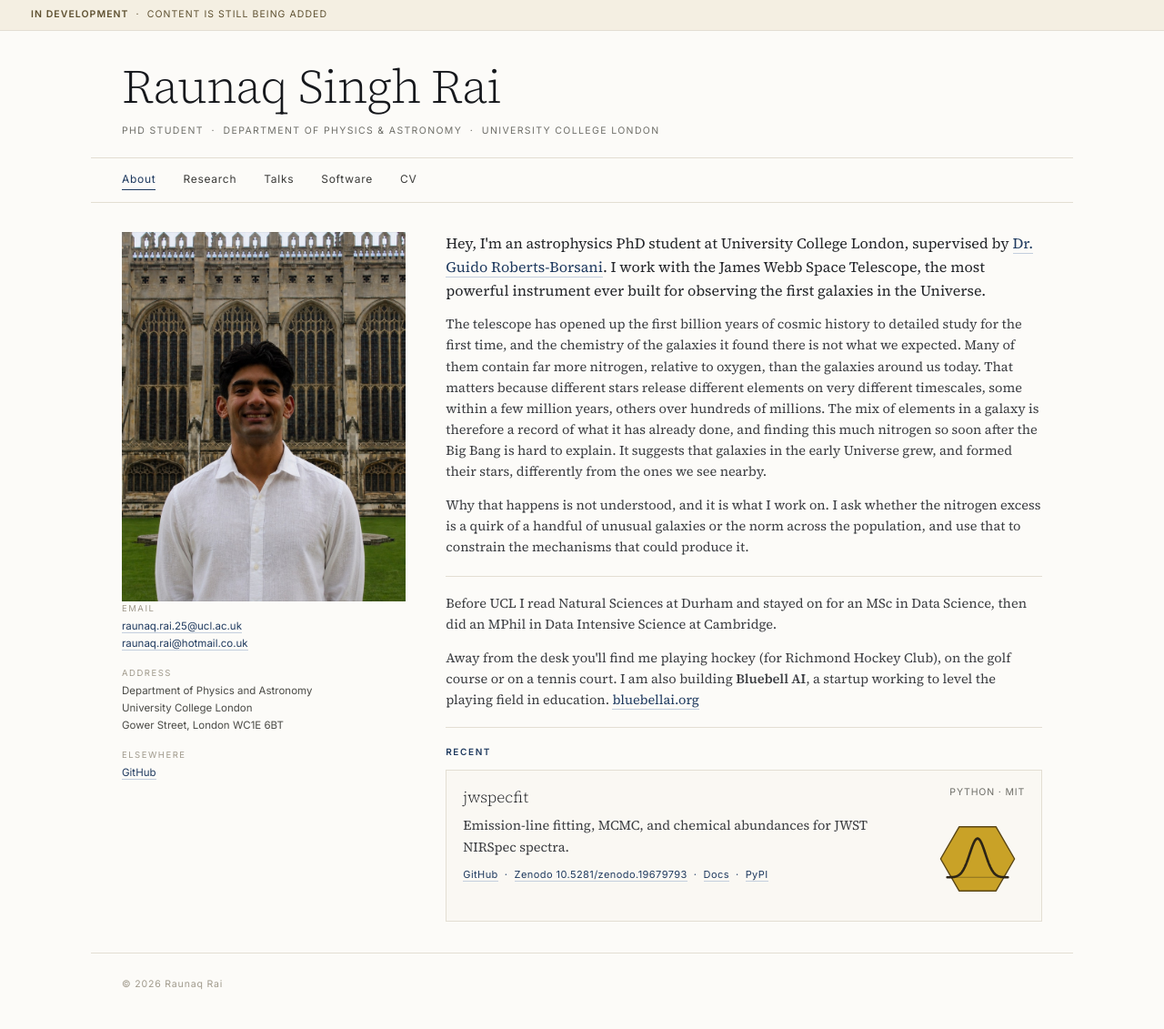
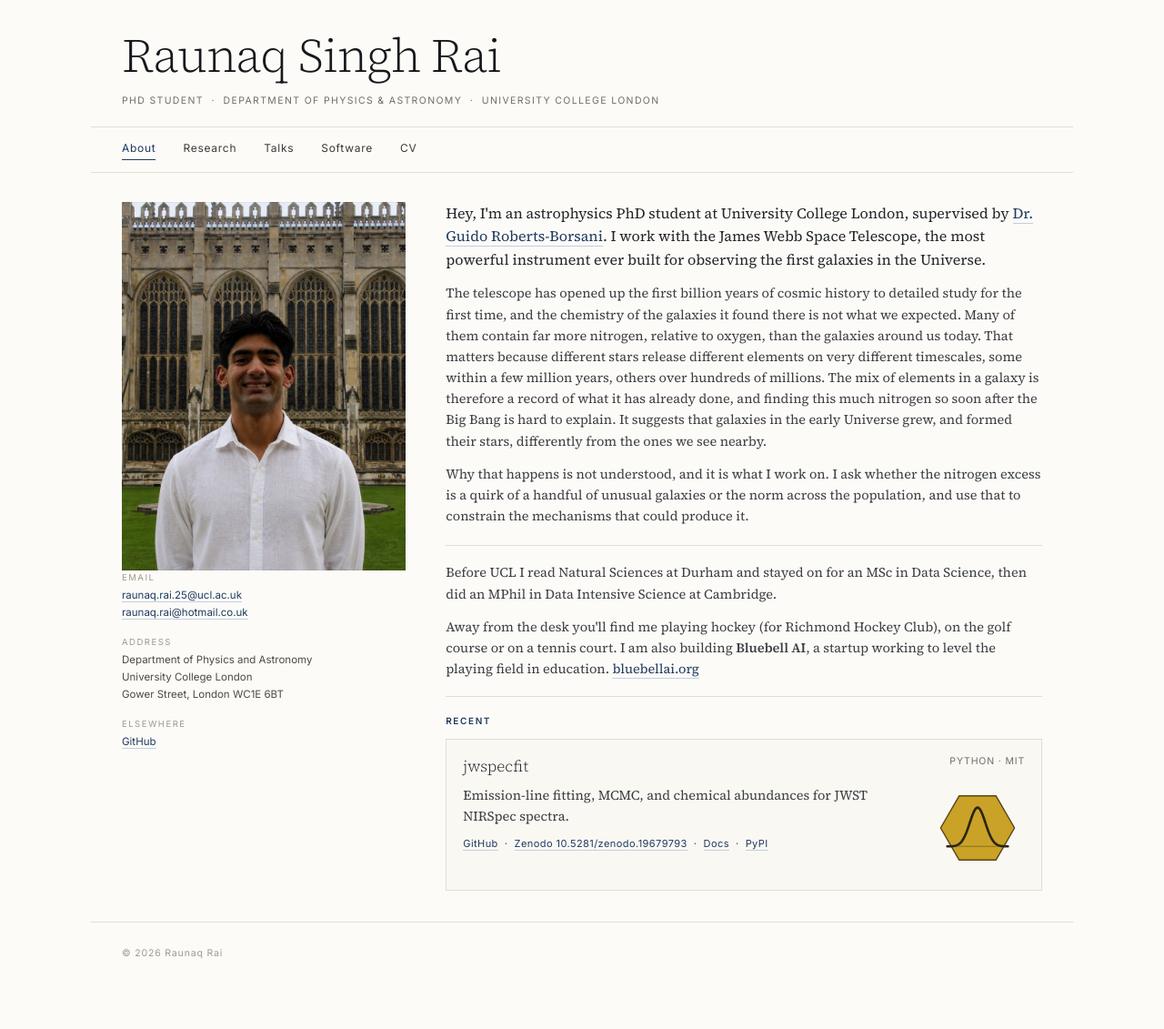
Before and after one commit to raunaq-rai/raunaq-rai.github.io, a Jekyll site: the page built from index.html, in a window 1280 px wide. Shown: the whole page at 91% size. Built offline with Jekyll 4.4.1, drawn with Linux system fonts in a browser that asks for light colours; after the commit the page ends 1097 px from its top, so only the background shows below that.

Commit message:
Remove the in-development banner

```diff
--- a/_layouts/default.html
+++ b/_layouts/default.html
@@ -10,7 +10,6 @@
   <link rel="canonical" href="{{ site.url }}{{ page.url }}">
 </head>
 <body>
-  <div class="banner"><b>In development</b> &nbsp;·&nbsp; content is still being added</div>
   <div class="wrap">
     {{ content }}
     <div class="rule"></div>
--- a/assets/css/style.css
+++ b/assets/css/style.css
@@ -11,8 +11,6 @@
   --accent-soft: #C3CEDD;
   --panel: #FAF8F3;
   --oxide: #8C3A2B;
-  --banner-bg: #F4EFE2;
-  --banner-ink: #5E5030;
   --ph-bg: #FAF7EF;
   --ph-rule: #D8D0BE;
   --ph-ink: #8A7448;
@@ -53,19 +51,6 @@ h1, h2, h3 { font-weight: 300; letter-spacing: -0.02em; margin: 0; line-height:
 p { margin: 0 0 13px; }
 
 .rule { height: 1px; background: var(--rule); }
-
-/* In-development banner */
-.banner {
-  background: var(--banner-bg);
-  border-bottom: 1px solid var(--rule);
-  font-family: var(--sans);
-  font-size: 10.5px;
-  letter-spacing: 0.1em;
-  text-transform: uppercase;
-  color: var(--banner-ink);
-  padding: 8px var(--pad);
-}
-.banner b { font-weight: 600; }
 
 /* Home masthead */
 .masthead { padding: 34px var(--pad) 20px; }
```
